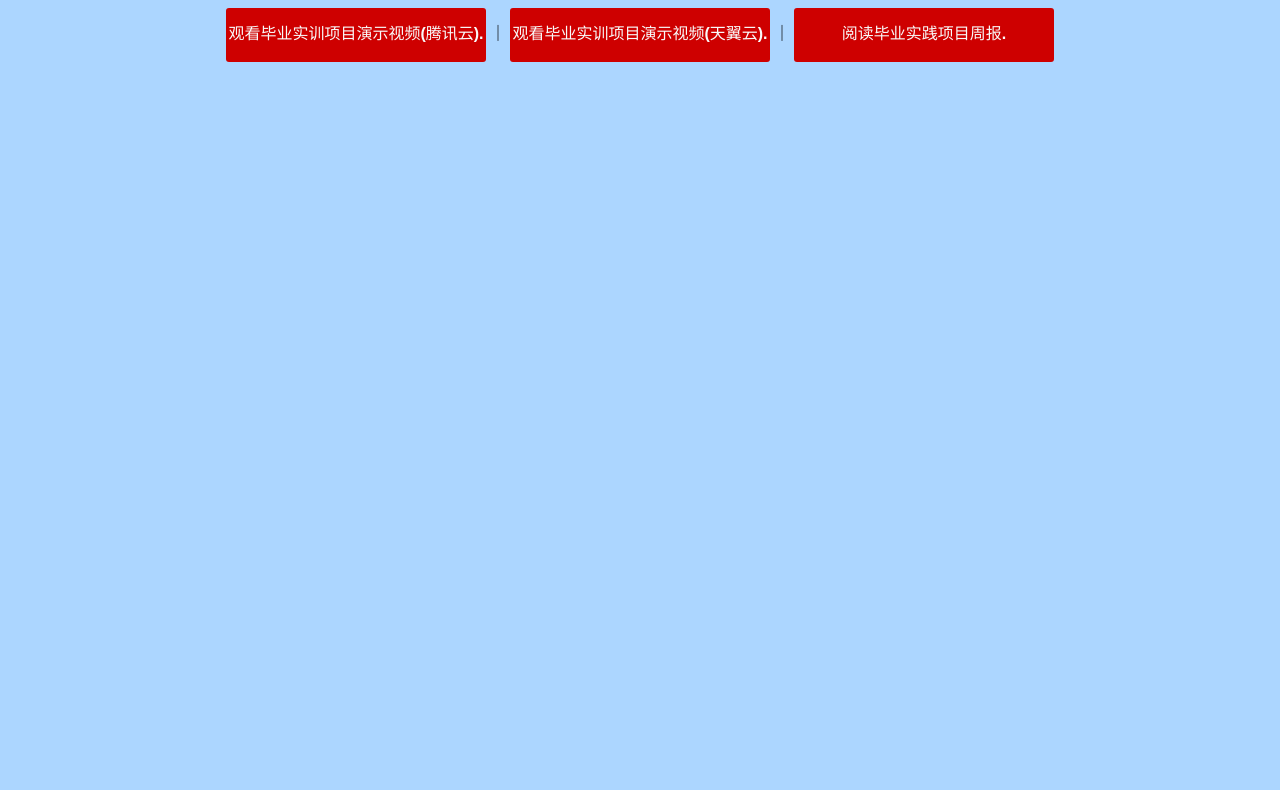
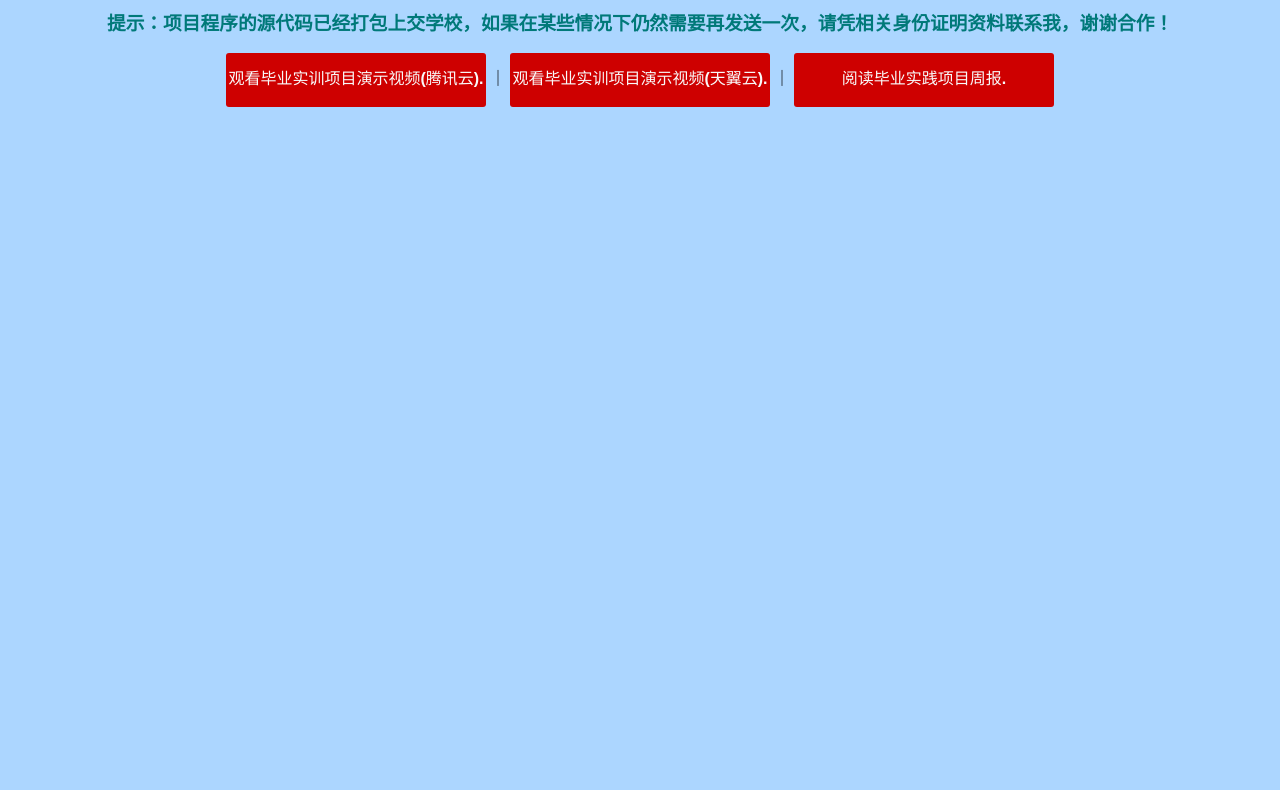
Before and after one commit to Preledy/index, a plain HTML site: page index.html in a window 1280 px wide. Shown: the part 254-1044 px from the top of the page. Drawn offline with Linux system fonts and the light colour scheme.

Commit message:
Update index.html

```diff
--- a/index.html
+++ b/index.html
@@ -233,6 +233,7 @@ html, * {-webkit-user-select:text!important; -moz-user-select:text!important;}
 <a>      ｜        </a>
  <a href="https://zhaohuiyou.github.io/video" class="rowtop2">影视专区. </a>
  <h1 data="FOLDER">赵会游2020届毕业实训项目成果演示视频</h1>
+<h3>提示：项目程序的源代码已经打包上交学校，如果在某些情况下仍然需要再发送一次，请凭相关身份证明资料联系我，谢谢合作！</h3>
  <a href="https://share.weiyun.com/591Ys6R" class="rowtop1">观看毕业实训项目演示视频(腾讯云). </a>
 <a>      ｜        </a>
 <a href="https://cloud.189.cn/t/zUjMjeVz6rEn" class="rowtop1">观看毕业实训项目演示视频(天翼云). </a>
```
